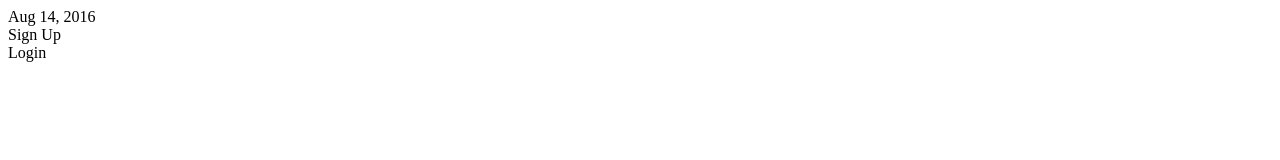
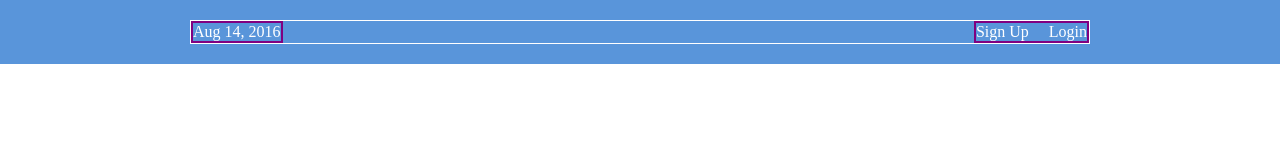
Before and after one commit to rkjenkins2/flexbox-practice, a plain HTML site: page index.html in a window 1280 px wide. Drawn offline with Linux system fonts and the light colour scheme.

Commit message:
beginning stages

```diff
--- a/index.html
+++ b/index.html
@@ -3,14 +3,16 @@
   <head>
     <meta charset='UTF-8'/>
     <title>Some Web Page</title>
-    <link rel='stylesheet' href='styles.css'/>
+    <link rel='stylesheet' href='style.css'/>
   </head>
   <body>
     <div class='menu-container'>
       <div class='menu'>
         <div class='date'>Aug 14, 2016</div>
-        <div class='signup'>Sign Up</div>
-        <div class='login'>Login</div>
+        <div class='links'>
+          <div class='signup'>Sign Up</div>
+          <div class='login'>Login</div>
+        </div>
       </div>
     </div>
   </body>
--- a/style.css
+++ b/style.css
@@ -6,11 +6,36 @@
 
   .menu-container {
     color: #fff;
-    background-color: #5995DA;  /* Blue */
+    background-color: #5995DA;
     padding: 20px 0;
+    /* the on-switch for flex */
+    display: flex;
+    /* always added to the PARENT element ... manipulating items through their parent element is common theme */
+    justify-content: center;
   }
 
   .menu {
     border: 1px solid #fff;  /* For debugging */
     width: 900px;
+    /* had to display flex even though menu is nested inside menu container; turns it into not just an item but a nested flex container */
+    /* flex containers only position elements one level deep */
+    display: flex;
+    justify-content: space-between;
   }
+
+  .date {
+    display: flex;
+    border: 2px solid purple;
+  }
+
+  .links {
+    display: flex;
+    justify-content: flex-end;
+    border: 2px solid purple;
+    /* gap: 20px; */
+  }
+
+.login {
+  /* why did we do margin left rather than gap on links? */
+  margin-left: 20px;
+}
```
Also changed, not shown: images/awesome-logo.svg (added), images/five.svg (added), images/four.svg (added), images/one.svg (added), images/social-icons.svg (added), images/three.svg (added), images/two.svg (added).
